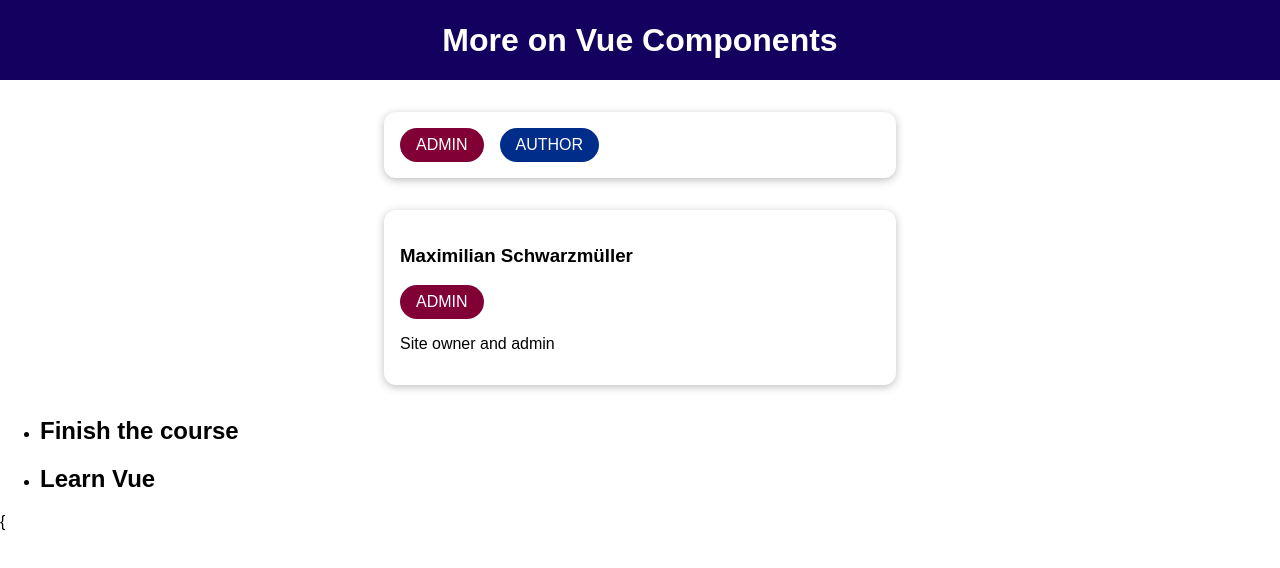
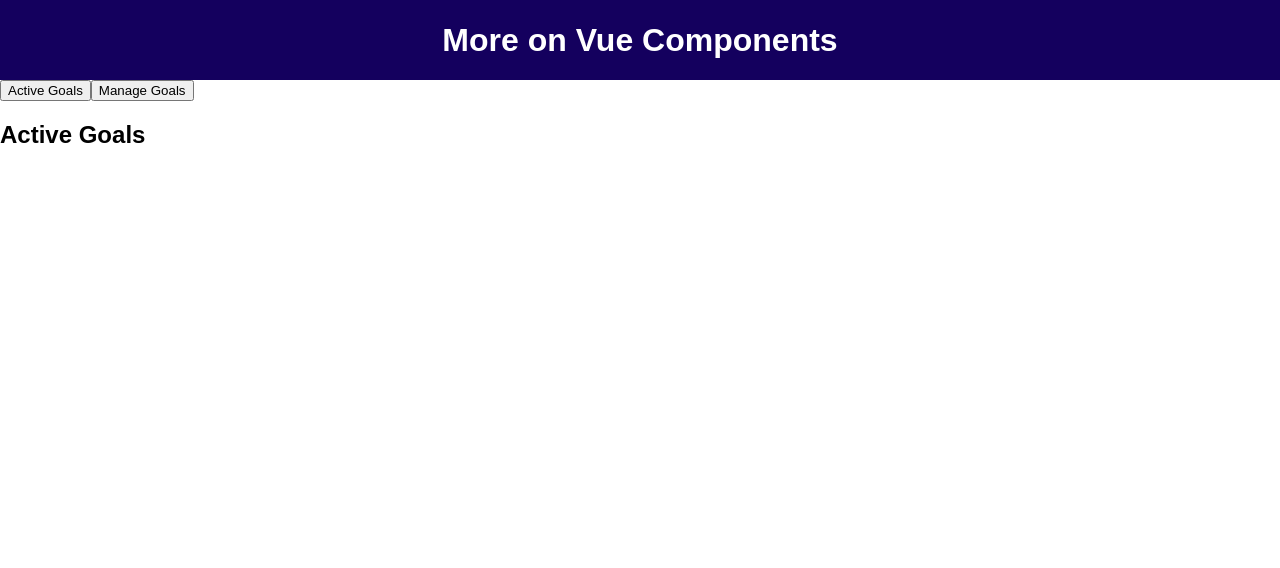
Before and after one commit to Leehuseung/Vue-Tutorial, a Vue app in the folder cmp-adv-01-starting-setup/: page / in a window 1280 px wide. Shown: the top 568 px of the page. Built offline with nearby package versions, Linux system fonts and the light colour scheme.

Commit message:
9-118. 동적 컴포넌트 사용

```diff
--- a/cmp-adv-01-starting-setup/src/App.vue
+++ b/cmp-adv-01-starting-setup/src/App.vue
@@ -1,36 +1,52 @@
 <template>
   <div>
     <the-header></the-header>
-    <badge-list></badge-list>
-    <user-info
-      :full-name="activeUser.name"
-      :info-text="activeUser.description"
-      :role="activeUser.role"
-    ></user-info>
-    <course-goals>
-      <template #default="slotProps">
-        <h2>{{ slotProps.item }}</h2>
-        <p>{{ slotProps['another-prop'] }}</p>
-      </template>
-    </course-goals> {
+<!--    <badge-list></badge-list>-->
+<!--    <user-info-->
+<!--      :full-name="activeUser.name"-->
+<!--      :info-text="activeUser.description"-->
+<!--      :role="activeUser.role"-->
+<!--    ></user-info>-->
+<!--    <course-goals>-->
+<!--      <template #default="slotProps">-->
+<!--        <h2>{{ slotProps.item }}</h2>-->
+<!--        <p>{{ slotProps['another-prop'] }}</p>-->
+<!--      </template>-->
+<!--    </course-goals>-->
+
+    <button @click="setSelectedComponent('active-goals')">Active Goals</button>
+    <button @click="setSelectedComponent('manage-goals')">Manage Goals</button>
+
+<!--    기존 방법을 이용해 동적컴포넌트를 만들지만, 많아질때 불편한 점이 있다.-->
+<!--    <active-goals v-if="selectedComponent === 'active-goals'"></active-goals>-->
+<!--    <manage-goals v-if="selectedComponent === 'manage-goals'"></manage-goals>-->
+
+<!--    is는 정의한 컴포넌트 중 어떤 컴포넌트를 보여줄지 알려준다.-->
+    <component :is="selectedComponent"></component>
+
   </div>
 </template>
 
 <script>
 import TheHeader from "./components/TheHeader.vue";
-import BadgeList from "@/components/BadgeList.vue";
-import UserInfo from "@/components/UserInfo.vue";
-import CourseGoals from "@/components/CourseGoals.vue";
+// import BadgeList from "@/components/BadgeList.vue";
+// import UserInfo from "@/components/UserInfo.vue";
+// import CourseGoals from "@/components/CourseGoals.vue";
+import ActiveGoals from "@/components/ActiveGoals.vue";
+import ManageGoals from "@/components/ManageGoals.vue";
 
 export default {
   components: {
     TheHeader,
-    BadgeList,
-    UserInfo,
-    CourseGoals,
+    // BadgeList,
+    // UserInfo,
+    // CourseGoals,
+    ActiveGoals,
+    ManageGoals
   },
   data() {
     return {
+      selectedComponent: 'active-goals',
       activeUser: {
         name: 'Maximilian Schwarzmüller',
         description: 'Site owner and admin',
@@ -38,6 +54,11 @@
       },
     };
   },
+  methods: {
+    setSelectedComponent(cmp) {
+      this.selectedComponent = cmp;
+    },
+  }
 };
 </script>
 
--- /dev/null
+++ b/cmp-adv-01-starting-setup/src/components/ActiveGoals.vue
@@ -0,0 +1,3 @@
+<template>
+  <h2>Active Goals</h2>
+</template>
--- /dev/null
+++ b/cmp-adv-01-starting-setup/src/components/ManageGoals.vue
@@ -0,0 +1,3 @@
+<template>
+  <h2>Manage Goals</h2>
+</template>
```
